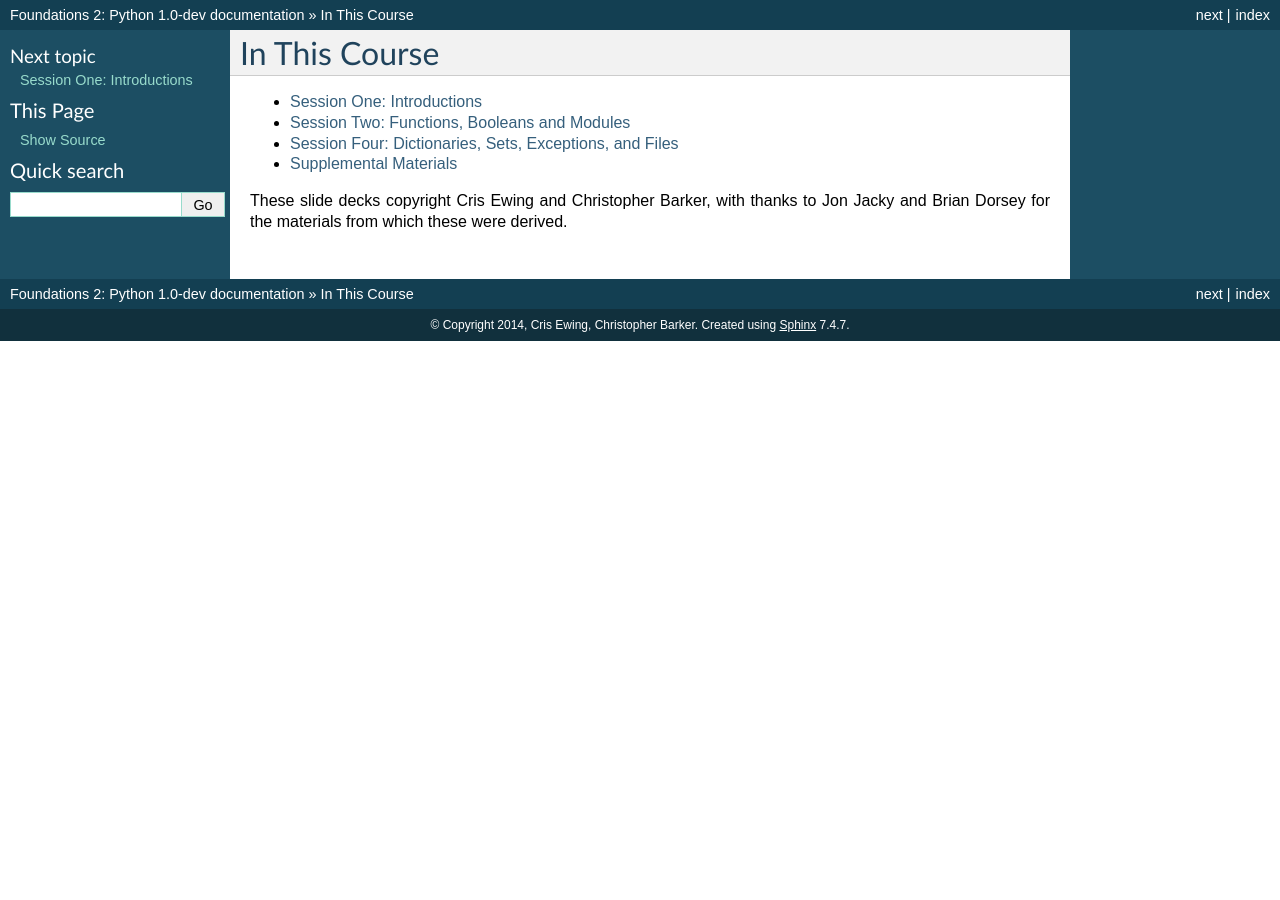
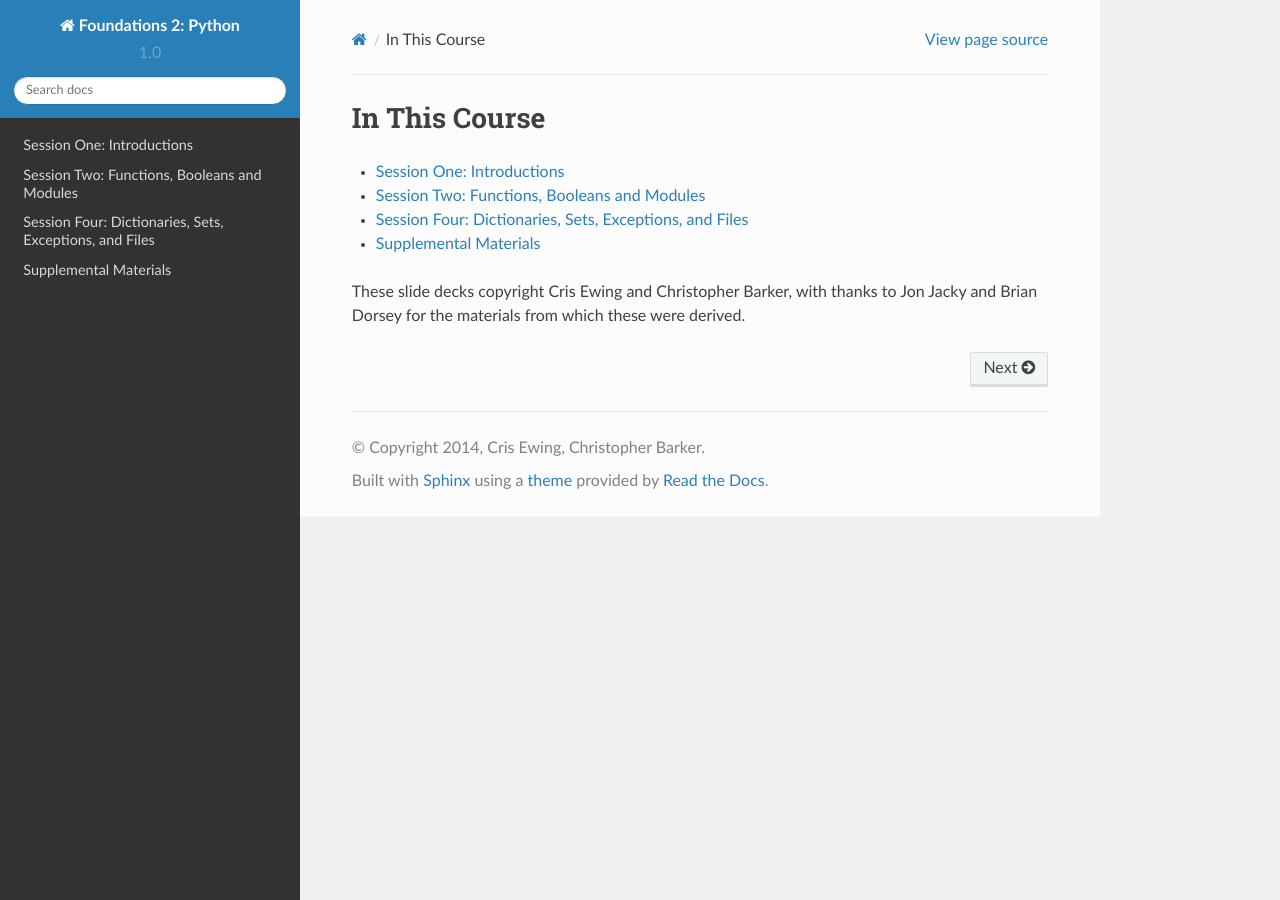
Before and after one commit to cewing/codefellows_f2_python, a Sphinx documentation site: the page built from source/index.rst, in a window 1280 px wide. Built offline with Sphinx 7.4.7 and the Read the Docs theme 2.0.0, drawn with Linux system fonts in a browser that asks for light colours; formulas are drawn with MathJax 3.

Commit message:
use the RTD theme for the documentation, much nicer looking and more usable.

```diff
--- a/source/conf.py
+++ b/source/conf.py
@@ -14,6 +14,7 @@
 
 import sys
 import os
+import sphinx_rtd_theme
 
 # If extensions (or modules to document with autodoc) are in another directory,
 # add these directories to sys.path here. If the directory is relative to the
@@ -62,7 +63,7 @@ copyright = u'2014, Cris Ewing, Christopher Barker'
 # The short X.Y version.
 version = '1.0'
 # The full version, including alpha/beta/rc tags.
-release = '1.0-dev'
+release = '1.0'
 
 # The language for content autogenerated by Sphinx. Refer to documentation
 # for a list of supported languages.
@@ -94,7 +95,7 @@ exclude_patterns = []
 #show_authors = False
 
 # The name of the Pygments (syntax highlighting) style to use.
-pygments_style = 'sphinx'
+pygments_style = 'colorful'
 
 # A list of ignored prefixes for module index sorting.
 #modindex_common_prefix = []
@@ -107,7 +108,7 @@ pygments_style = 'sphinx'
 
 # The theme to use for HTML and HTML Help pages.  See the documentation for
 # a list of builtin themes.
-html_theme = 'default'
+html_theme = 'sphinx_rtd_theme'
 
 # Theme options are theme-specific and customize the look and feel of a theme
 # further.  For a list of options available for each theme, see the
@@ -116,6 +117,7 @@ html_theme = 'default'
 
 # Add any paths that contain custom themes here, relative to this directory.
 #html_theme_path = []
+html_theme_path = [sphinx_rtd_theme.get_html_theme_path()]
 
 # The name for this set of Sphinx documents.  If None, it defaults to
 # "<project> v<release> documentation".
```
